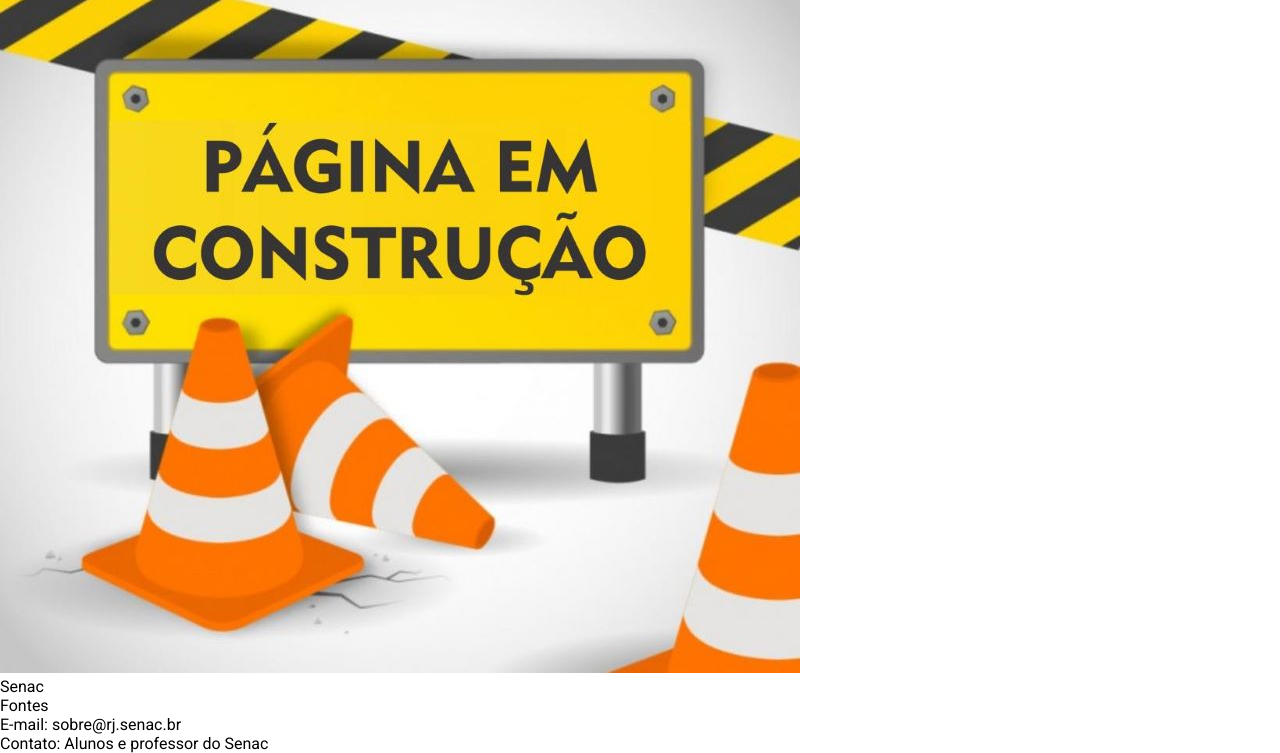
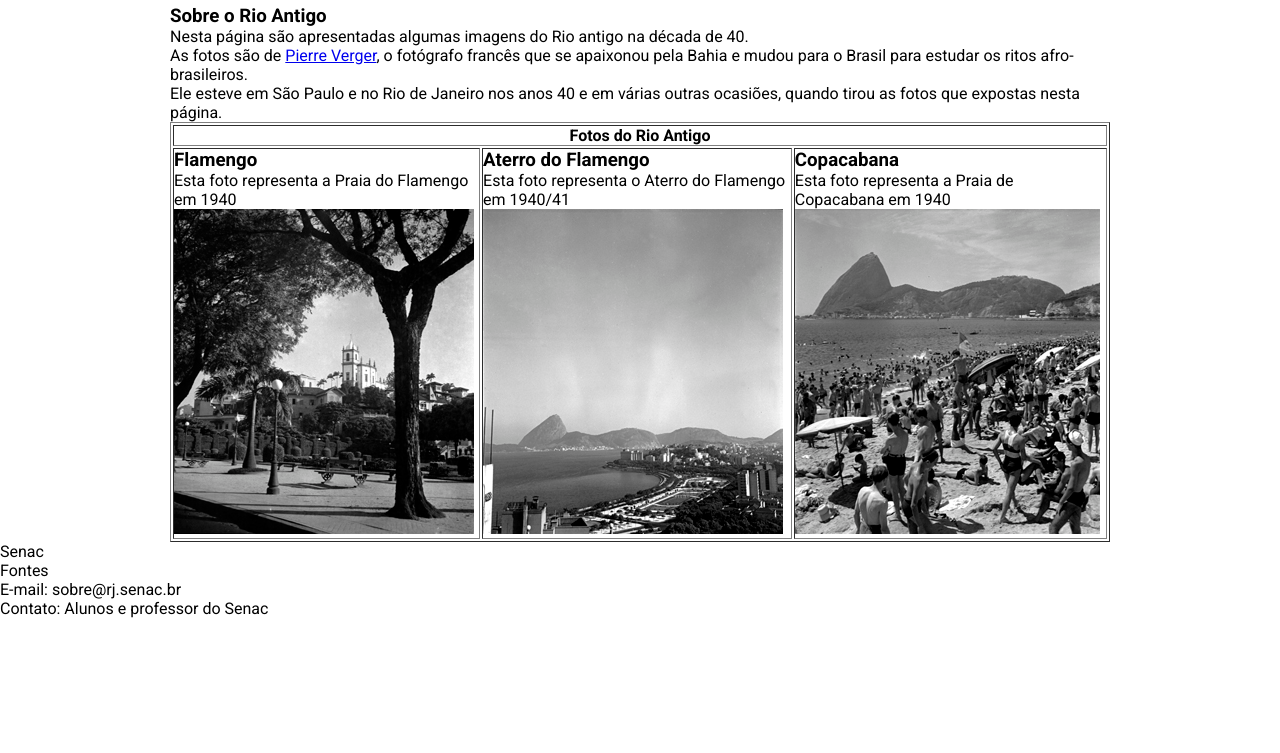
Before and after one commit to msferreira-prof/rioantigo_uc2, a plain HTML site: page fotos.html in a window 1280 px wide. Shown: the part 272-1025 px from the top of the page. After the commit the page ends 890 px from the top, so only its background shows below. Drawn offline with Linux system fonts and the light colour scheme; a web font is replaced by a local one.

Commit message:
Montagem da página de fotos

```diff
--- a/fotos.html
+++ b/fotos.html
@@ -6,8 +6,8 @@
     <meta name="viewport" content="width=device-width, initial-scale=1.0">
     <title>Histórias do Rio Antigo</title>
 
+    <link href="css/menu_logo.css" rel="stylesheet">
     <link href="css/rioantigo.css" rel="stylesheet">
-    <link href="css/menu_logo.css" rel="stylesheet">
 
     <link href="img/python_16.png" rel="shortcut icon">
 
@@ -30,13 +30,62 @@
         </div>
     </header>
 
-    <main>
+    <main class="conteudo-principal">
+
+        <div class="titulo-principal">
+            <h2>Rio Antigo</h2>
+        </div>
 
         <div>
-            <h1>Fotos do Rio Antigo</h1>
+            <h3>Sobre o Rio Antigo</h3>
+            <p>Nesta página são apresentadas algumas imagens do Rio antigo na década de 40.<br>
+                As fotos são de <a href="https://www.pierreverger.org/" target="_blank">Pierre Verger</a>, o fotógrafo
+                francês que se apaixonou pela Bahia e mudou para o Brasil para estudar os ritos afro-brasileiros.<br>Ele
+                esteve em São Paulo e no Rio de Janeiro nos anos 40 e em várias outras ocasiões, quando tirou as fotos
+                que expostas nesta página.</p>
         </div>
 
-        <img src="img/paginaemconstrucao.jpg" alt="Página em construcao">
+        <div>
+            <table border="1">
+                <thead>
+                    <tr>
+                        <th colspan="3">Fotos do Rio Antigo</th>
+                    </tr>
+                </thead>
+                <tbody>
+                    <tr>
+                        <td>
+                            <div>
+                                <h3>Flamengo</h3>
+                                <p>Esta foto representa a Praia do Flamengo em 1940</p>
+                                <div>
+                                    <img src="img/rio-de-janeiro-flamengo-1940.jpg" alt="Praia do Flamengo">
+                                </div>
+                            </div>
+                        </td>
+                        <td>
+                            <div>
+                                <h3>Aterro do Flamengo</h3>
+                                <p>Esta foto representa o Aterro do Flamengo em 1940/41</p>
+                                <div>
+                                    <img src="img/aterro-do-flamengo-1940-41.jpg" alt="Aterro do Flamengo">
+                                </div>
+                            </div>
+                        </td>
+                        <td>
+                            <div>
+                                <h3>Copacabana</h3>
+                                <p>Esta foto representa a Praia de Copacabana em 1940</p>
+                                <div>
+                                    <img src="img/praia-copacabana-1940.jpg" alt="Praia de Copacabana">
+                                </div>
+                            </div>
+                        </td>
+
+                    </tr>
+                </tbody>
+            </table>
+        </div>
 
     </main>
 
```
